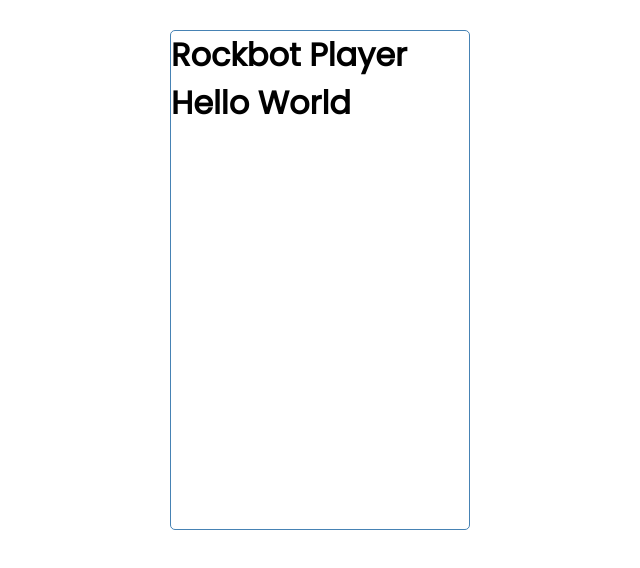
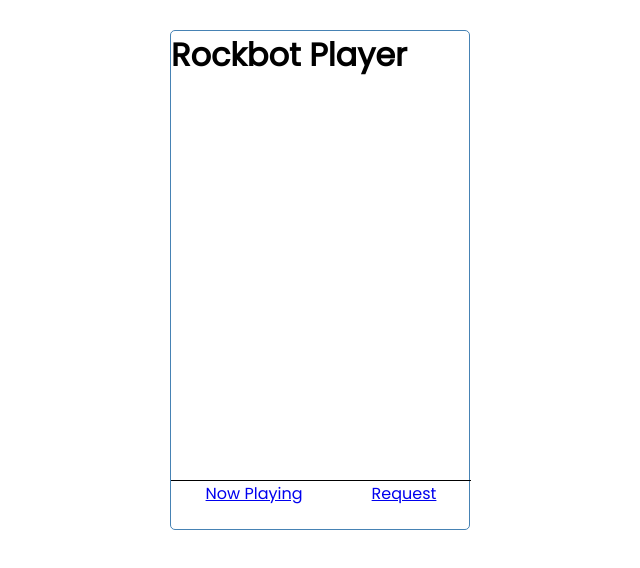
Before and after one commit to majimmy88/rockbot-player, a Vue app: page / in a window 1280 px wide. Shown: the top 568 px of the page, without its empty margins (320-960 px from the left). Built offline with nearby package versions, Linux system fonts and the light colour scheme; no server answers.

Commit message:
Positioned navbar to bottom of container

```diff
--- a/src/components/NavBar.vue
+++ b/src/components/NavBar.vue
@@ -1,7 +1,8 @@
 <template>
-  <footer>
-    <h1>{{ title }}</h1>
-  </footer>
+  <div class="navbar">
+    <a href="#">Now Playing</a>
+    <a href="#">Request</a>
+  </div>
 </template>
 
 <script>
@@ -17,10 +18,14 @@
 </script>
 
 <style scoped>
-  footer {
+  .navbar {
+    width: 300px;
+    height: 30px;
+    border-top: 1px solid black;
+    overflow: hidden;
     display: flex;
-    justify-content: space-between;
-    align-items: center;
-    margin-bottom: 20px;
+    justify-content: space-around;
+    position: absolute;
+    bottom: 290px;
   }
 </style>
```
